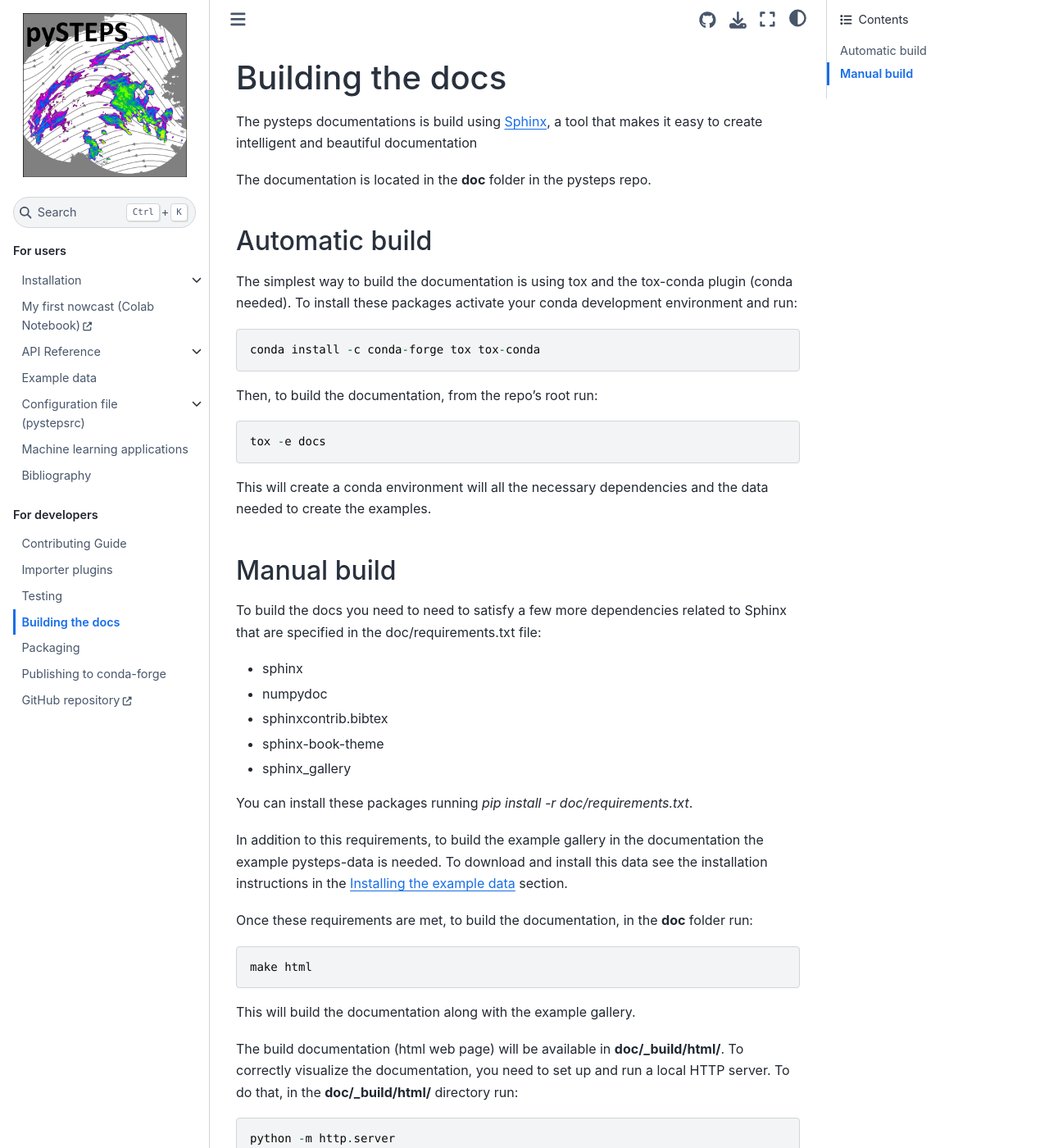
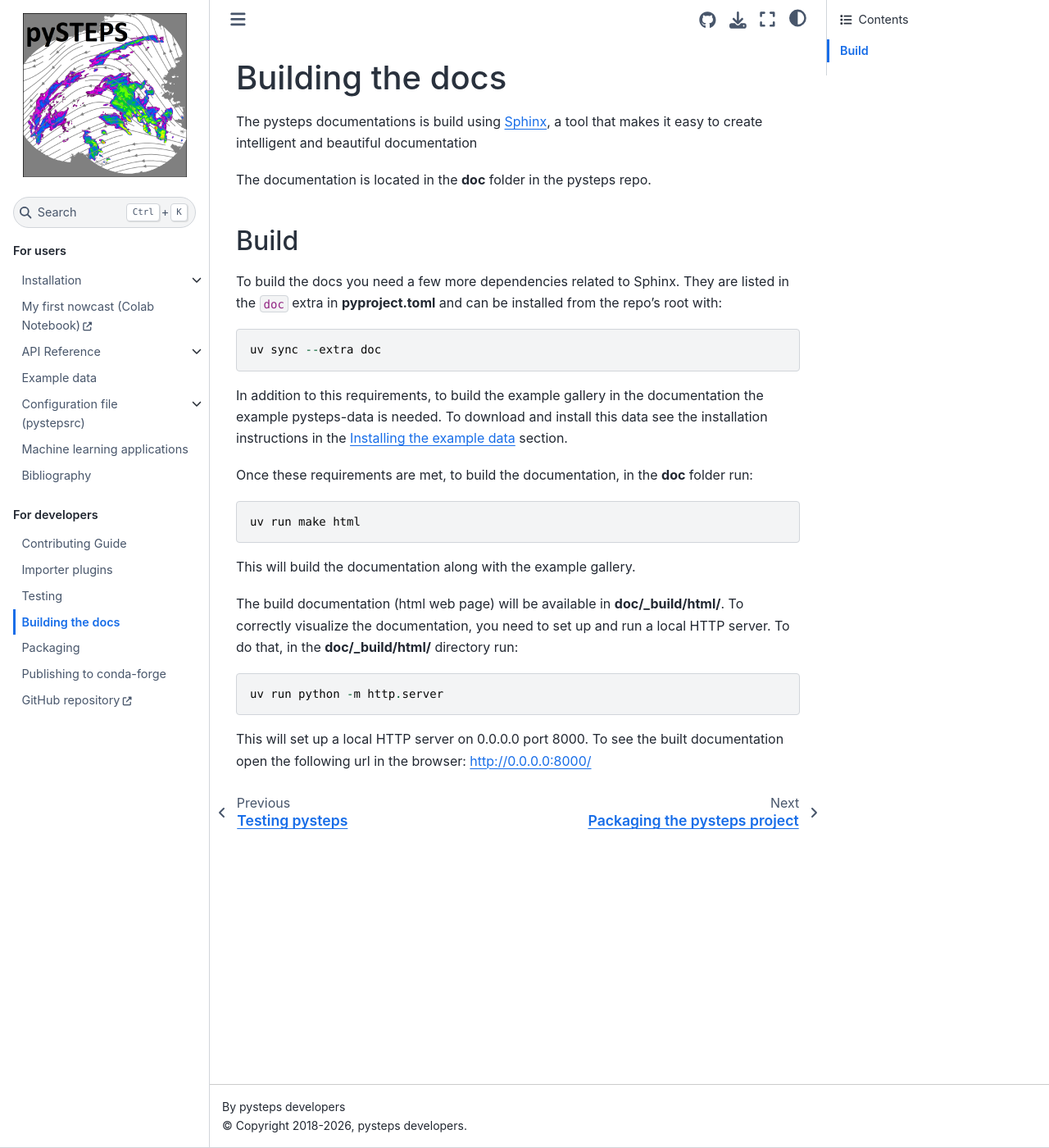
Before and after one commit to pySTEPS/pysteps, a Sphinx documentation site: the page built from doc/source/developer_guide/build_the_docs.rst, in a window 1280 px wide and 1400 px high. Shown: the whole window at 82% size. Built offline with Sphinx 7.4.7 and the Sphinx Book theme 1.1.4, drawn with Linux system fonts in a browser that asks for light colours; pages that are not in the unit, such as notebooks, are missing from menus.

Commit message:
Simplify and update instructions to build docs using uv.

```diff
--- a/doc/source/developer_guide/build_the_docs.rst
+++ b/doc/source/developer_guide/build_the_docs.rst
@@ -10,35 +10,13 @@ a tool that makes it easy to create intelligent and beautiful documentation
 
 The documentation is located in the **doc** folder in the pysteps repo.
 
-Automatic build
----------------
+Build
+-----
+To build the docs you need a few more dependencies related to Sphinx.
+They are listed in the ``doc`` extra in **pyproject.toml** and can be installed
+from the repo's root with::
 
-The simplest way to build the documentation is using tox and the tox-conda
-plugin (conda needed).
-To install these packages activate your conda development environment and run::
-
-    conda install -c conda-forge tox tox-conda
-
-Then, to build the documentation, from the repo's root run::
-
-    tox -e docs
-
-This will create a conda environment will all the necessary dependencies and the
-data needed to create the examples.
-
-
-Manual build
-------------
-To build the docs you need to need to satisfy a few more dependencies
-related to Sphinx that are specified in the doc/requirements.txt file:
-
-- sphinx
-- numpydoc
-- sphinxcontrib.bibtex
-- sphinx-book-theme
-- sphinx_gallery
-
-You can install these packages running `pip install -r doc/requirements.txt`.
+    uv sync --extra doc
 
 In addition to this requirements, to build the example gallery in the
 documentation the example pysteps-data is needed. To download and install this
@@ -47,7 +25,7 @@ data see the installation instructions in the :ref:`example_data` section.
 Once these requirements are met, to build the documentation, in the **doc**
 folder run::
 
-    make html
+    uv run make html
 
 This will build the documentation along with the example gallery.
 
@@ -56,7 +34,7 @@ The build documentation (html web page) will be available in
 To correctly visualize the documentation, you need to set up and run a local
 HTTP server. To do that, in the **doc/_build/html/** directory run::
 
-    python -m http.server
+    uv run python -m http.server
 
 This will set up a local HTTP server on 0.0.0.0 port 8000.
 To see the built documentation open the following url in the browser:
```
